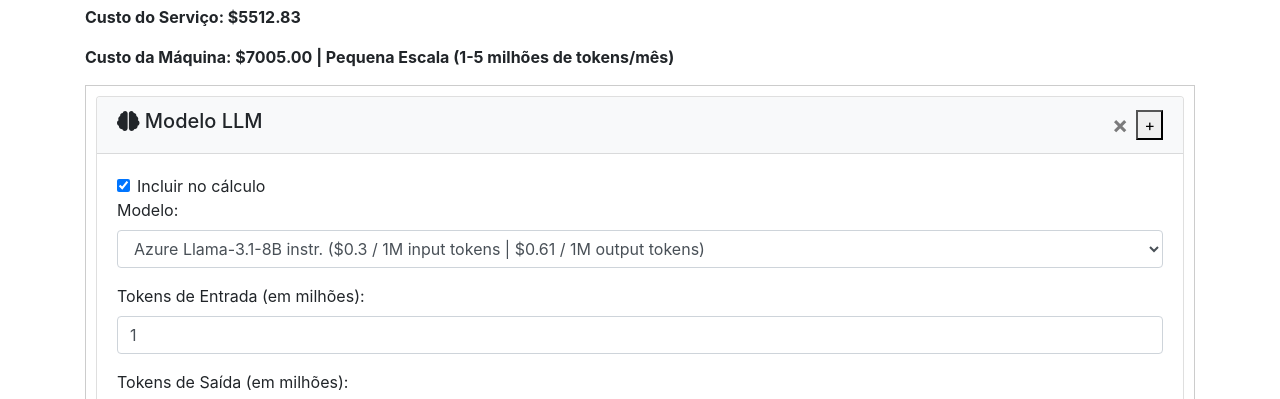
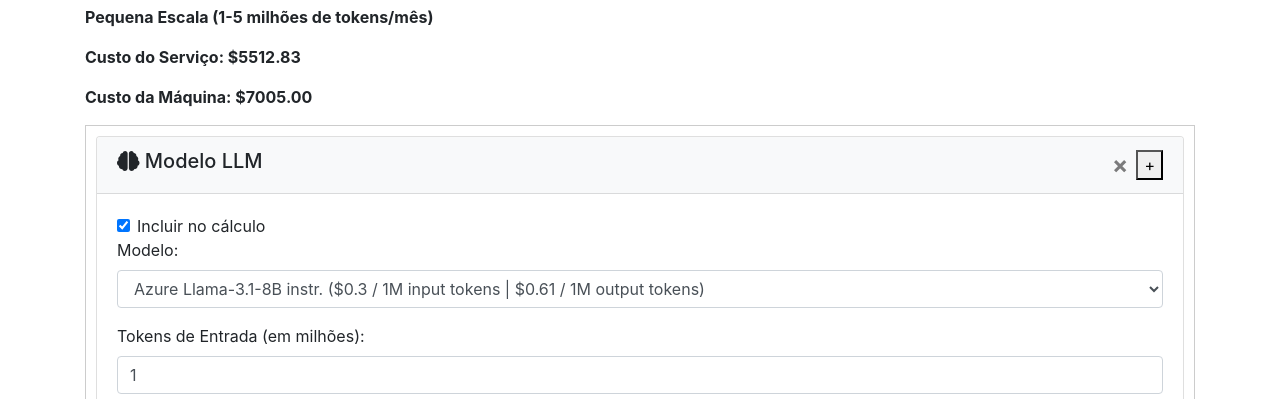
Before and after one commit to will-nasc/calculadora_precos_lab, a plain HTML site: page index.html in a window 1280 px wide. Shown: the part 327-726 px from the top of the page. Drawn offline with nearby package versions, Linux system fonts and the light colour scheme.

Commit message:
Update index.html
alteração pedro

```diff
--- a/index.html
+++ b/index.html
@@ -28,15 +28,11 @@
             <h5>Meses</h5>
             <input type="number" min="1" max="120" value="60" id="monthCostNumber" onchange="calculateCost()" oninput="checkValue(this)">
         </div>
-
         <div class="result" id="result"></div>
-
         <form id="costForm">
             <div id="cardsContainer">
                 <!-- GPT Model Card -->
-
                 <div id="llmContainer">
-
                     <div class="card llmCard">
                         <div class="card-header d-flex justify-content-between align-items-center">
                             <h5><i class="fas fa-brain"></i> Modelo LLM </h5>
@@ -216,7 +212,7 @@
                         </div>
                         <div class="form-group">
                             <label for="storageAmount">Storage (USD 2.30/month, Free upto 32 GB, USD 0.12 per GiB):</label>
-                            <input type="number" id="storageAmount" class="form-control" value="20" onchange="calculateCost()">
+                            <input type="number" id="storageAmount" class="form-control" value="32" onchange="calculateCost()">
                         </div>
                         <div class="result" id="databaseCost"></div>
                     </div>
@@ -405,7 +401,6 @@
             }
         ];
 
-        debugger;
         if (tokens <= 5) {
             return configuracoes[0];
         } else if (tokens <= 15) {
@@ -448,7 +443,6 @@
 
    function calculateCost() {
 
-    debugger;
     const periodo = document.getElementById("monthCostNumber").value;
     let totalTokens = 0;
 
@@ -540,9 +534,9 @@
         document.getElementById('total-cost-machine').innerText = `Custo mensal da máquina $${Math.round(custoTotalMaquina/periodo)} USD`
 
 
-        let comparacao =    `<h2>Custo total em ${periodo} meses</h2>`;
+        let comparacao =    `<h2>Custo total em ${periodo} meses</h2>  <span>${configs.escala}</span></p>`;
         comparacao += `<p>Custo do Serviço: $${custoTotalServico.toFixed(2)}</p>`;
-        comparacao += `<p>Custo da Máquina: $${custoTotalMaquina.toFixed(2)} | <span>${configs.escala}</span></p> ` ;
+        comparacao += `<p>Custo da Máquina: $${custoTotalMaquina.toFixed(2)}  ` ;
 
         const resultDiv = document.getElementById('result');
         resultDiv.innerHTML = comparacao;
```
